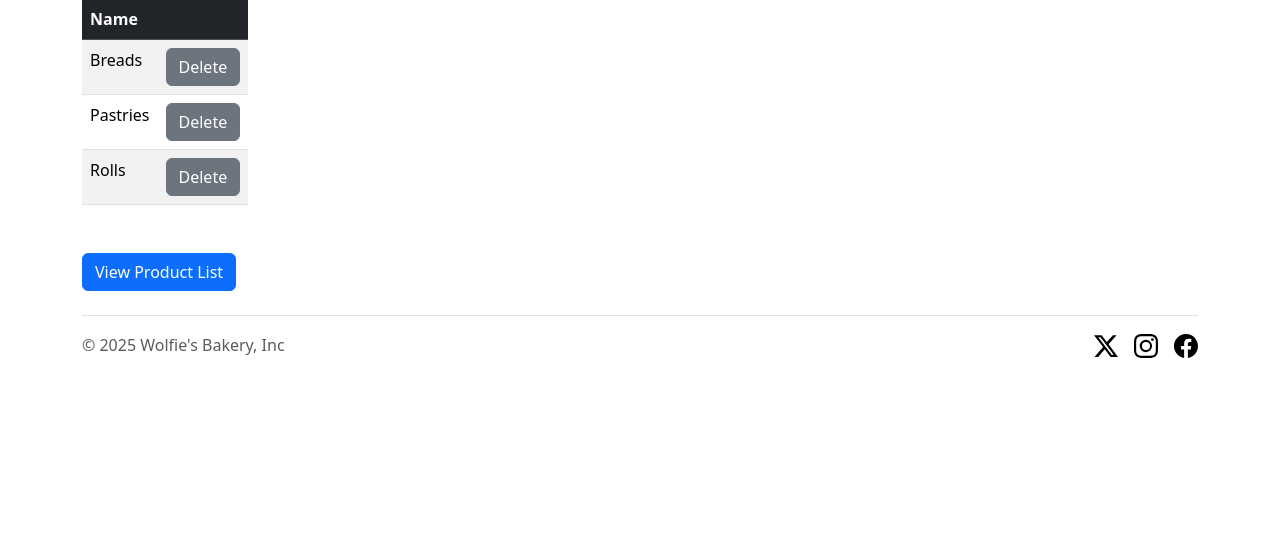
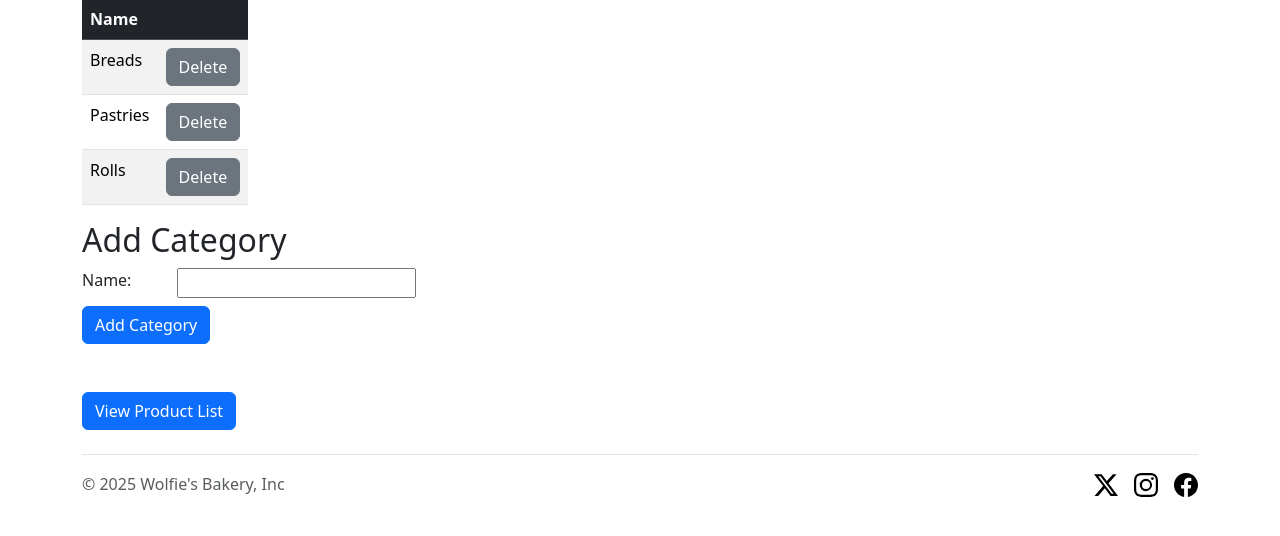
Before and after one commit to MarioCab/lab6_webtech2, a Flask app: page /category in a window 1280 px wide. Shown: the part 156-692 px from the top of the page. Run offline with Flask 3, Linux system fonts and the light colour scheme; the visitor is signed in with stand-in values (Sample User, id 1); data comes from the database, SQL or seed files in the repository; both versions use the stored data as it was after the commit.

Commit message:
finished task 2

```diff
--- a/app/app.py
+++ b/app/app.py
@@ -152,7 +152,7 @@ def delete_product():
     return redirect(url_for("product_list", category_id=category_id))
 
 
-@app.route("/category")
+@app.route("/category", methods=["GET", "POST"])
 def category_list():
     """Handles GET and POST requests for category
         GET: Returns a page listing all categories
@@ -163,6 +163,25 @@ def category_list():
     """
     if "logged_in" not in session or not session["logged_in"]:
         return redirect(url_for("login"))
+
+    if request.method == "POST":
+        category_name = request.form["category_name"]
+        if not category_name:
+            emptyError = "Category name cannot be empty."
+            categories = CategoriesTable.get()
+            return render_template(
+                "category_list.jinja", categories=categories, emptyError=emptyError
+            )
+        elif CategoriesTable.get_by_name(category_name):
+            existsError = "Category name exists already."
+            categories = CategoriesTable.get()
+            return render_template(
+                "category_list.jinja", categories=categories, existsError=existsError
+            )
+        else:
+            category_data = {"category_name": category_name}
+            CategoriesTable.insert(category_data)
+            return redirect(url_for("category_list"))
 
     categories = CategoriesTable.get()
     error = request.args.get("error")
--- a/app/templates/category_list.jinja
+++ b/app/templates/category_list.jinja
@@ -2,7 +2,7 @@
 
 {% block content %}
 <main>
-    <h2>Category List</h2>
+    <h2 style=font-weight: bold;>Category List</h2>
 
     <!-- display a table of categories -->
     {% if categories %}
@@ -27,13 +27,37 @@
                 {% endfor %}
             </tbody>
         </table>
+
+        {% if error %}
+        <p style="color: red;">{{ error }}</p>
+        {% endif %}
+
     {% else %}
         <div> There are no categories.</div>
     {% endif %}
 
-    {% if error %}
-        <p style="color: red;">{{ error }}</p>
-    {% endif %}
+
+        <div>
+        <h2 style=font-weight: bold;">Add Category</h2>
+        <form method="post" action="{{ url_for('category_list') }}">
+            <div class="form-group row">
+                <label for="category_name" class="col-sm-1">Name:</label>
+                <div class="col-sm-1">
+                    <input type="text" id="category_name" name="category_name">
+                </div>
+            </div>
+            <button type="submit" class="btn btn-primary mt-2">Add Category</button>
+        </form>
+    </div>
+
+        {% if emptyError %}
+            <p style="color: red;">{{ emptyError }}</p>
+        {% endif %}
+
+        {% if existsError %}
+            <p style="color: red;">{{ existsError }}</p>
+        {% endif %}
+
 
     <div class="mt-5">
         <a href="{{ url_for('product_list') }}" class="btn btn-primary">View Product List</a>
```
Also changed, not shown: app/database/bakery.db.
